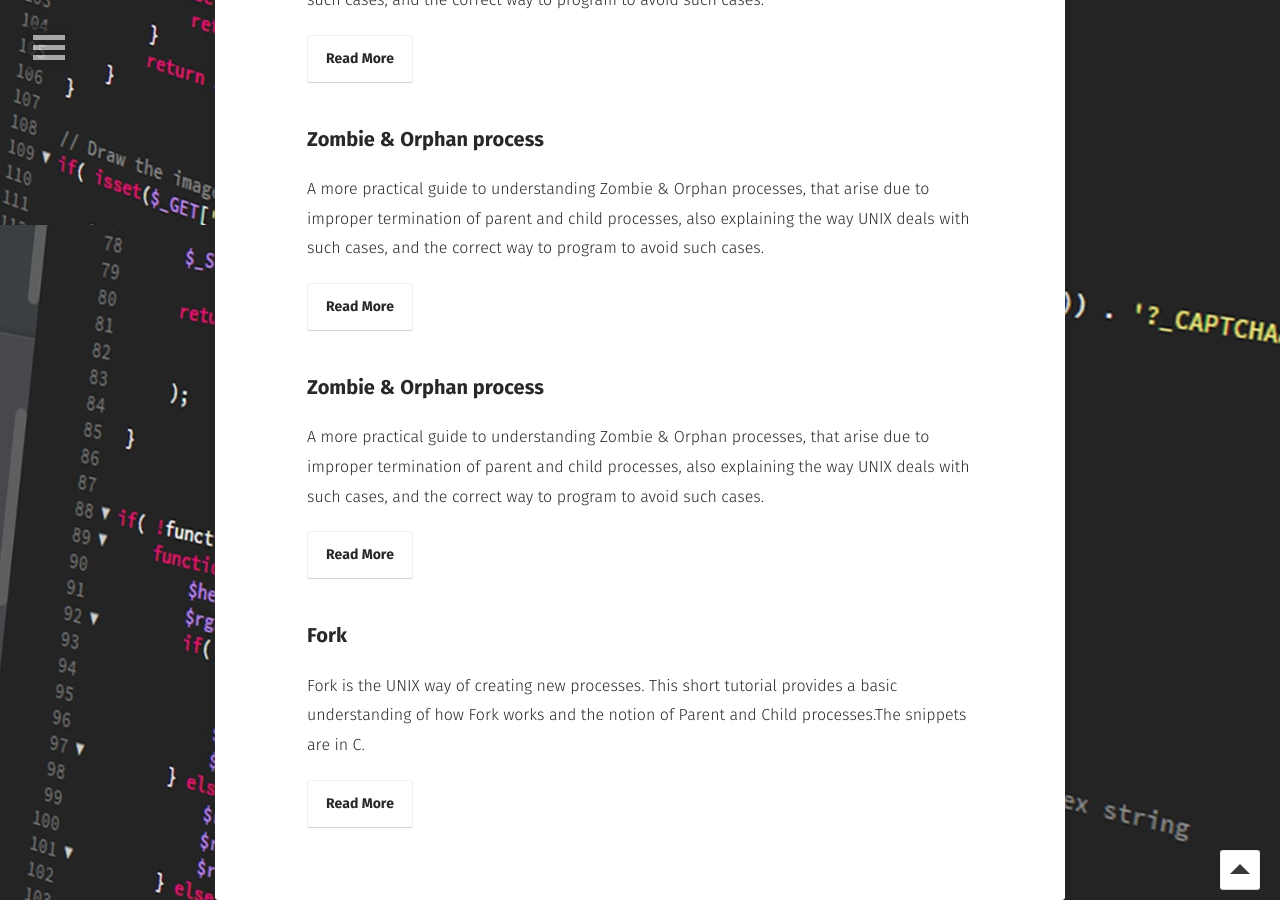
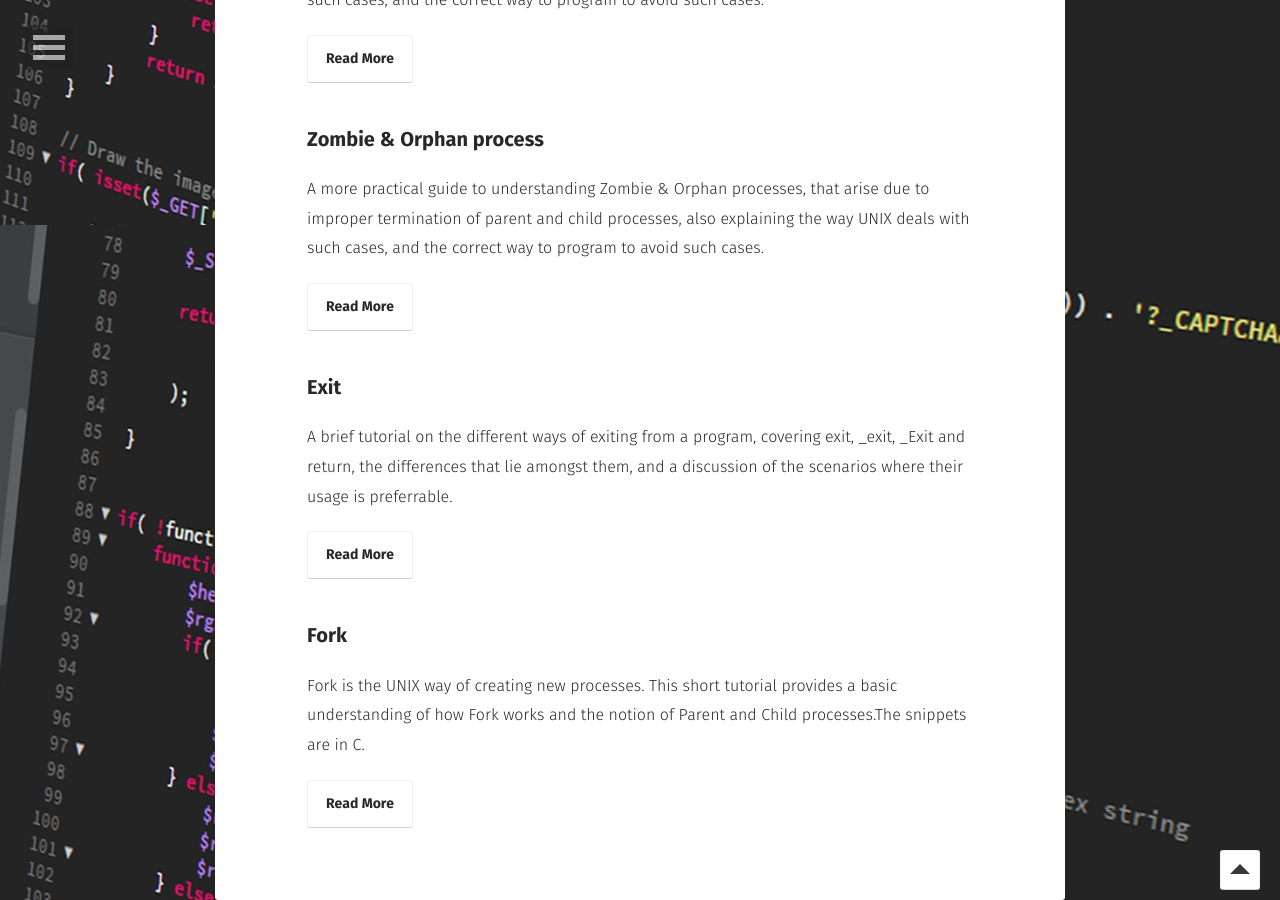
Before and after one commit to honey96/strategist-roy.github.io, a Jekyll site: the page built from posts/index.md, in a window 1280 px wide and 900 px high, scrolled down 675 px. Built offline with Jekyll 4.4.1, drawn with Linux system fonts in a browser that asks for light colours; some web fonts are replaced; part of the change alters nothing that is shown.

Commit message:
Exit post

```diff
--- a/_posts/2016-09-15-exit.md
+++ b/_posts/2016-09-15-exit.md
@@ -1,8 +1,104 @@
 ---
 layout: post
-title: Zombie & Orphan process
+title: Exit
 date: 2016-10-11
-excerpt: "A more practical guide to understanding Zombie & Orphan processes, that arise due to improper termination of parent and child processes, also explaining the way UNIX deals with such cases, and the correct way to program to avoid such cases."
+excerpt: "A brief tutorial on the different ways of exiting from a program, covering exit, _exit, _Exit and return, the differences that lie amongst them, and a discussion of the scenarios where their usage is preferrable."
 tags: [unix, process, C, OS]
 comments: true
 ---
+
+<figure>
+  <a href="http://i.imgur.com/JtSISPc.jpg"><img src="http://i.imgur.com/JtSISPc.jpg"></a>
+</figure>
+Exit, as the name suggests is the UNIX way of returning from a process after termination. However, as simple as it may sound, exiting in UNIX can be handled in multiple ways, and each way has it's own effects. We're gonna look into 3 kinds of exit function here, namely, 'exit', '_Exit' or '_exit'.
+### The exit call
+exit is synonymous with the traditional return call that one is more familiar with. There are however subtle differences that can be explored [here](http://stackoverflow.com/questions/461449/return-statement-vs-exit-in-main). But, in this context, we are gonna ignore them. The salient features of the exit call are:-
+* Exit when used executes all exit handlers (atexit) and flushes out IO buffers and closes them.
+* All the functions expect an exit status parameter (except return which can have void too)
+
+### What the heck is an Exit Handler?
+An exit handler in C, given by the 'atexit' function is like a function registrar that allows the function registered to fire upon termination of the program. Let's see an example to understand better.
+{% highlight c %}
+#include <stdlib.h>
+#include <stdio.h>
+void fire_on_exit()
+{
+	printf ("Exiting from Program!!\n");
+}
+int main()
+{
+	atexit(fire_on_exit);          //register fire_on_exit for firing on exit
+	return 0;
+}
+{% endhighlight %}
+The output I don't intend to display as I'm sure it is pretty clear and better in the interest to keep the post short. Upon execution of 'return 0' statement, the function 'fire_on_exit' is called (before kernel returns to it's parent with the return status).
+### exit/return vs _exit/_Exit
+The exit/return call flush out IO buffers, and call atexit handlers, however, _exit/_Exit don't. An example can clarify better.
+{% highlight c %}
+#include <stdlib.h>
+#include <stdio.h>
+#include <unistd.h>
+void fire_on_exit()
+{
+	printf ("Exiting from Program!!\n");
+}
+int main()
+{
+	atexit(fire_on_exit);
+	printf ("Hello World!!\n");
+	exit(0);    //use _exit once.
+}
+{% endhighlight %}
+The output in the case when exit/return is used.
+{% highlight io %}
+Hello World
+Exiting from Program!!
+{% endhighlight %}
+However, no output was produced when _exit/_Exit was used.<br />
+**NOTE:** It is to be noted not to use "\n" or new line character in printf to observe the behaviour. The reason behind this is that buffered IO from STDIN/STDOUT like printf, scanf are newline buffered.i.e. They are flushed at each newline. So, even in the case of _exit/_Exit, output will get printed.
+{% highlight c %}
+#include <stdlib.h>
+#include <stdio.h>
+#include <unistd.h>
+void fire_on_exit()
+{
+	printf ("Exiting from Program!!\n");
+}
+int main()
+{
+	atexit(fire_on_exit);
+	printf ("Hello World\n");
+	_exit(0);
+}
+{% endhighlight %}
+The buffer gets flushed out to STDOUT when "\n" is encountered in "Hello World" string, and thus gets printed.
+{% highlight io %}
+Hello World
+{% endhighlight %}
+### Which one to use??
+It is advisable to use '_exit' in child processes as they don't interfere with exit handlers. Otherwise, below given situation may arise:-
+{% highlight c %}
+#include <stdlib.h>
+#include <stdio.h>
+#include <unistd.h>
+void fire_on_exit()
+{
+	printf ("Exiting from Program!!\n");
+}
+int main()
+{
+	int pid=fork();
+	atexit(fire_on_exit);
+	if (pid < 0) {
+		//Fork Failed!!
+	}
+	else if (pid == 0) {
+		exit(5);
+	}
+	else {
+	    //Do Parent Stuff
+	}
+	return 0;
+}
+{% endhighlight %}
+The above program prints "Exiting from Program" twice. Since atexit was initialised outside, hence, it registered 'fire_on_exit' for both the child & parent. This is undesirable. Imagine a situation where 'fire_on_exit' deals with FILE IO, or some crucial networking task. In that case, upon child termination, it may interfere with what the parent was supposed to do. Hovewer, it can be avoided by programming carefully, but still, it is best to use _exit in such cases.
```
